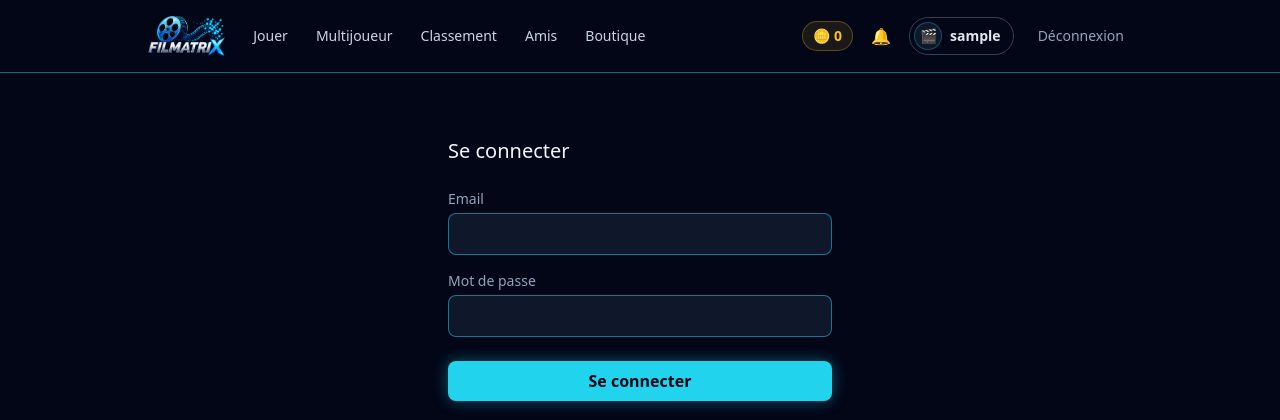
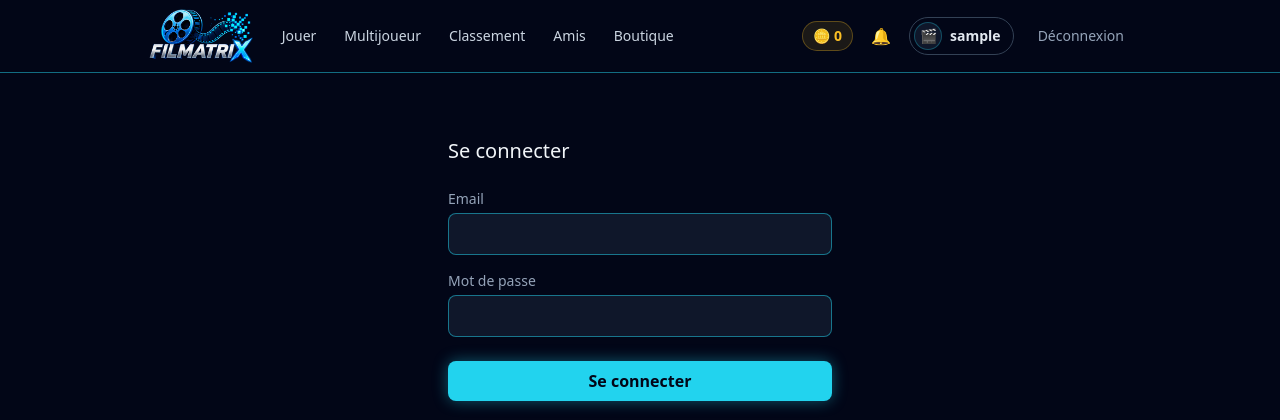
Before and after one commit to Pauline-hiez/filmatrix, a Flask app: a page that uses templates/base.html in a window 1280 px wide. Shown: the top 420 px of the page. Run offline with Flask 3, Linux system fonts and the light colour scheme; the visitor is signed in with stand-in values (Sample User, id 1); data that the repository does not hold is empty.

Commit message:
Ajustement taille logo

```diff
--- a/templates/base.html
+++ b/templates/base.html
@@ -105,9 +105,9 @@
     <nav class="mx-auto max-w-5xl px-4 py-3">
         <div class="flex items-center gap-3">
 
-            <a href="{{ url_for('main.home') }}" class="flex shrink-0 items-center" aria-label="Accueil Filmatrix">
+            <a href="{{ url_for('main.home') }}" class="flex h-12 shrink-0 items-center p-0" aria-label="Accueil Filmatrix">
                 <img src="{{ url_for('static', filename='images/filmatrix-logo.png') }}"
-                     alt="Filmatrix" class="h-12 w-auto max-w-[11rem] object-contain">
+                     alt="Filmatrix" class="m-0 block h-16 w-auto max-w-[13rem] object-contain p-0">
             </a>
 
             <div class="hidden lg:flex items-center gap-1">
```
